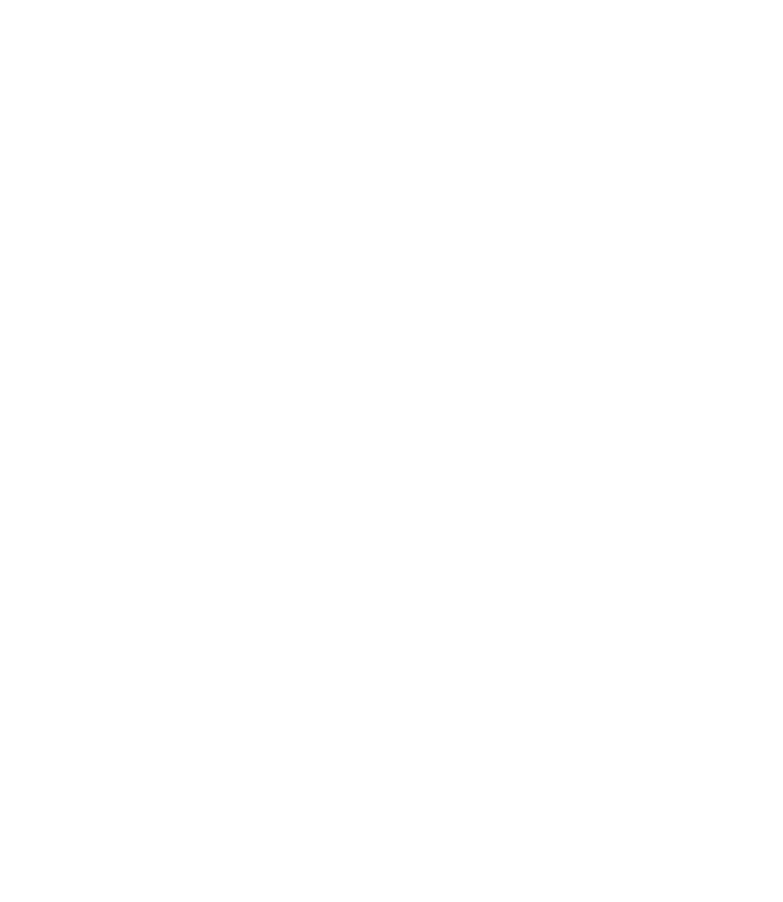
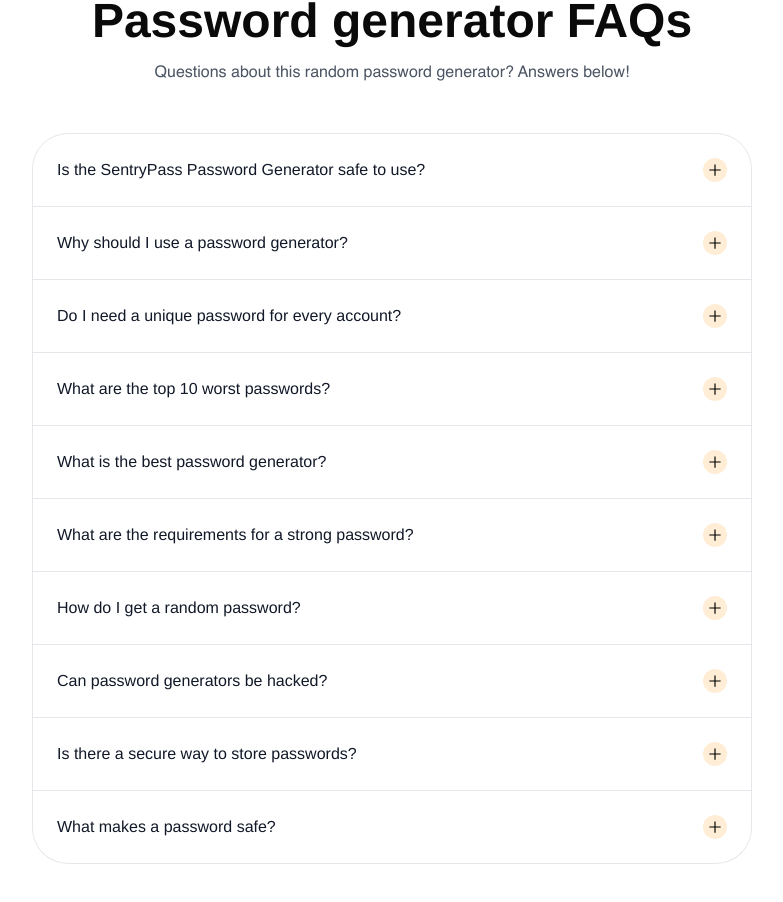
Before and after one commit to jovination/SentryPass, a Next.js app: page / in a window 1280 px wide. Shown: the part 1508-2410 px from the top of the page, without its empty margins (248-1031 px from the left). Before the commit the page ends 1396 px from the top, so only its background shows below. Built offline with nearby package versions, Linux system fonts and the light colour scheme.

Commit message:
adding faqs

```diff
--- a/app/page.tsx
+++ b/app/page.tsx
@@ -2,6 +2,7 @@
 import Navbar from  "@/components/Navbar"
 import Hero from  "@/components/Hero"
 import FeaturesSection from "@/components/FeaturesSection"
+import FaqsSection from "@/components/FaqsSection"
 
 
 export default function Home() {
@@ -10,6 +11,7 @@
       <Navbar />
       <Hero />
       <FeaturesSection />
+      <FaqsSection />
     </div>
   );
 }
--- /dev/null
+++ b/components/FaqsList.tsx
@@ -0,0 +1,110 @@
+"use client"
+
+import { useState } from "react"
+import { AiOutlinePlus, AiOutlineMinus } from "react-icons/ai"
+import { motion, AnimatePresence } from "framer-motion"
+
+const faqs = [
+  {
+    question: "Is the SentryPass Password Generator safe to use?",
+    answer: "Yes, our password generator creates secure random passwords locally in your browser.",
+  },
+  {
+    question: "Why should I use a password generator?",
+    answer: "Password generators create strong, unique passwords that are harder to crack than human-created ones.",
+  },
+  {
+    question: "Do I need a unique password for every account?",
+    answer:
+      "Yes, using unique passwords prevents attackers from accessing multiple accounts if one password is compromised.",
+  },
+  {
+    question: "What are the top 10 worst passwords?",
+    answer: "Common weak passwords include '123456', 'password', 'qwerty', and similar easily guessable combinations.",
+  },
+  {
+    question: "What is the best password generator?",
+    answer: "The best password generator is one that creates random, strong passwords using a mix of characters.",
+  },
+  {
+    question: "What are the requirements for a strong password?",
+    answer: "A strong password should include uppercase and lowercase letters, numbers, and special characters.",
+  },
+  {
+    question: "How do I get a random password?",
+    answer: "You can use our password generator tool or a trusted password manager to create random passwords.",
+  },
+  {
+    question: "Can password generators be hacked?",
+    answer: "Quality password generators use secure random number generation and can't be predicted or hacked.",
+  },
+  {
+    question: "Is there a secure way to store passwords?",
+    answer: "Yes, use a reputable password manager to securely store and encrypt your passwords.",
+  },
+  {
+    question: "What makes a password safe?",
+    answer: "A safe password is long, complex, unique, and doesn't contain personal information.",
+  },
+]
+
+function FaqsList() {
+  const [openIndex, setOpenIndex] = useState<number | null>(null)
+
+  return (
+    <div className="w-full max-w-3xl mx-auto p-6">
+    <h1 className="text-4xl lg:text-5xl text-center font-[900] mb-4 ">Password generator FAQs</h1>
+      <p className="text-center mb-8 text-gray-600">Questions about this random password generator? Answers below!</p>
+
+      <div className="bg-white mt-12 ">
+        {faqs.map((faq, index) => (
+          <div
+            key={index}
+            className={`border-x border-gray-200 ${index === 0 ? "rounded-t-[36px] border-t" : ""} ${
+              index === faqs.length - 1 ? "rounded-b-[36px] border-b" : "border-b"
+            }`}
+          >
+            <button
+              className="w-full px-6 py-6 text-left flex justify-between items-center hover:bg-gray-50 transition-colors duration-200"
+              onClick={() => setOpenIndex(openIndex === index ? null : index)}
+            >
+              <span className="font-medium text-gray-900">{faq.question}</span>
+              <motion.div
+                className="w-6 h-6 flex items-center justify-center rounded-full bg-orange-100 flex-shrink-0 ml-4"
+                animate={{ rotate: openIndex === index ? 180 : 0 }}
+                transition={{ duration: 0.3 }}
+              >
+                {openIndex === index ? (
+                  <AiOutlineMinus className="w-4 h-4 text-black" />
+                ) : (
+                  <AiOutlinePlus className="w-4 h-4 text-black" />
+                )}
+              </motion.div>
+            </button>
+            <AnimatePresence initial={false}>
+              {openIndex === index && (
+                <motion.div
+                  initial="collapsed"
+                  animate="open"
+                  exit="collapsed"
+                  variants={{
+                    open: { opacity: 1, height: "auto" },
+                    collapsed: { opacity: 0, height: 0 },
+                  }}
+                  transition={{ duration: 0.3, ease: [0.04, 0.62, 0.23, 0.98] }}
+                  className="overflow-hidden"
+                >
+                  <div className="px-6 pb-4">
+                    <p className="text-gray-600">{faq.answer}</p>
+                  </div>
+                </motion.div>
+              )}
+            </AnimatePresence>
+          </div>
+        ))}
+      </div>
+    </div>
+  )
+}
+
+export default FaqsList
--- /dev/null
+++ b/components/FaqsSection.tsx
@@ -0,0 +1,10 @@
+import FaqsList from "@/components/FaqsList"
+
+function  FaqsSection(){
+    return(
+        <div className=" flex items-center h-[1100px]">
+            <FaqsList />
+        </div>
+    )
+}
+export default FaqsSection;
--- a/package.json
+++ b/package.json
@@ -16,6 +16,7 @@
     "@radix-ui/react-toast": "^1.2.5",
     "class-variance-authority": "^0.7.1",
     "clsx": "^2.1.1",
+    "framer-motion": "^12.0.6",
     "lucide-react": "^0.474.0",
     "next": "15.1.6",
     "react": "^19.0.0",
```
Also changed, not shown: 1 other file (tests, documents, lock files or other folders).
